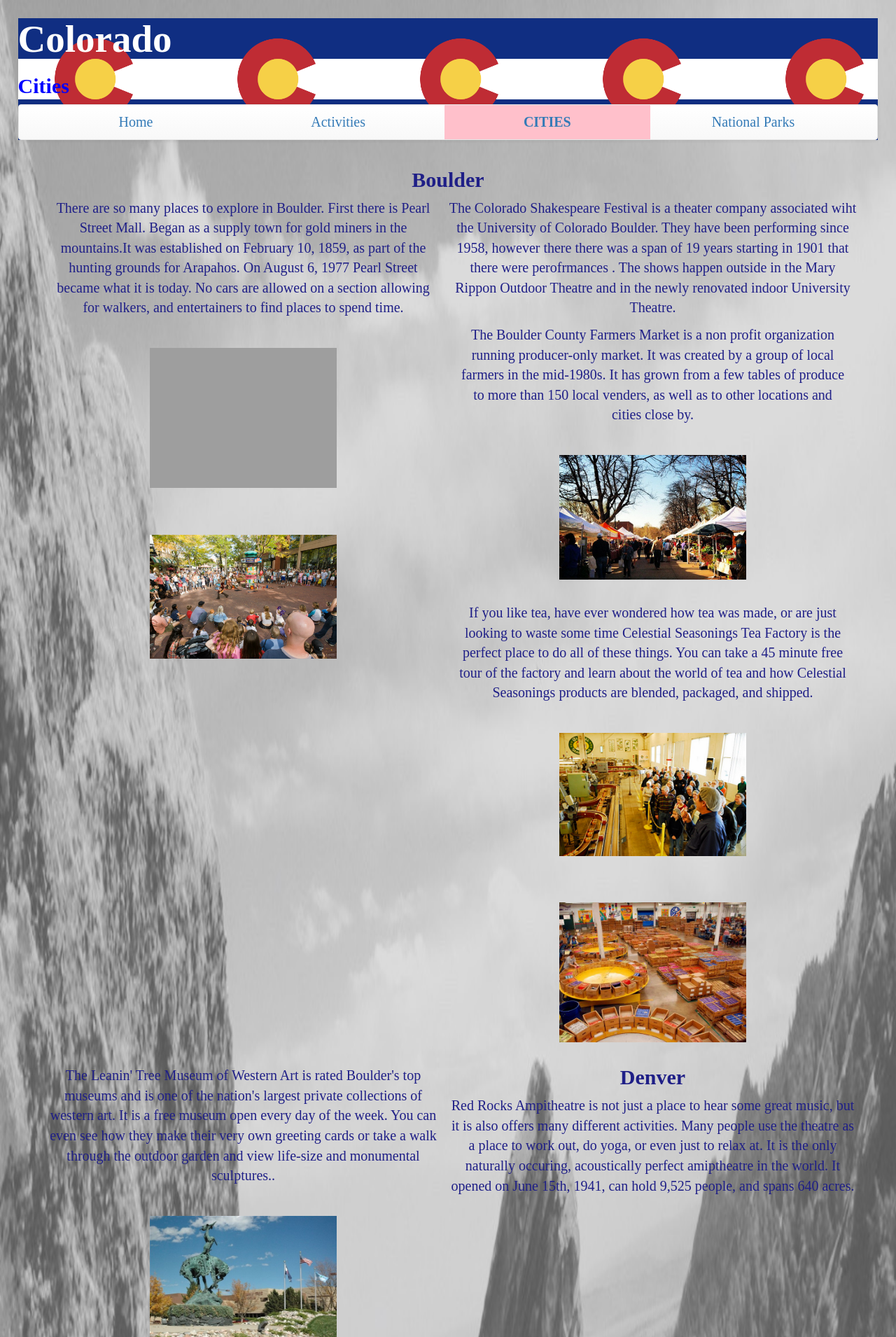
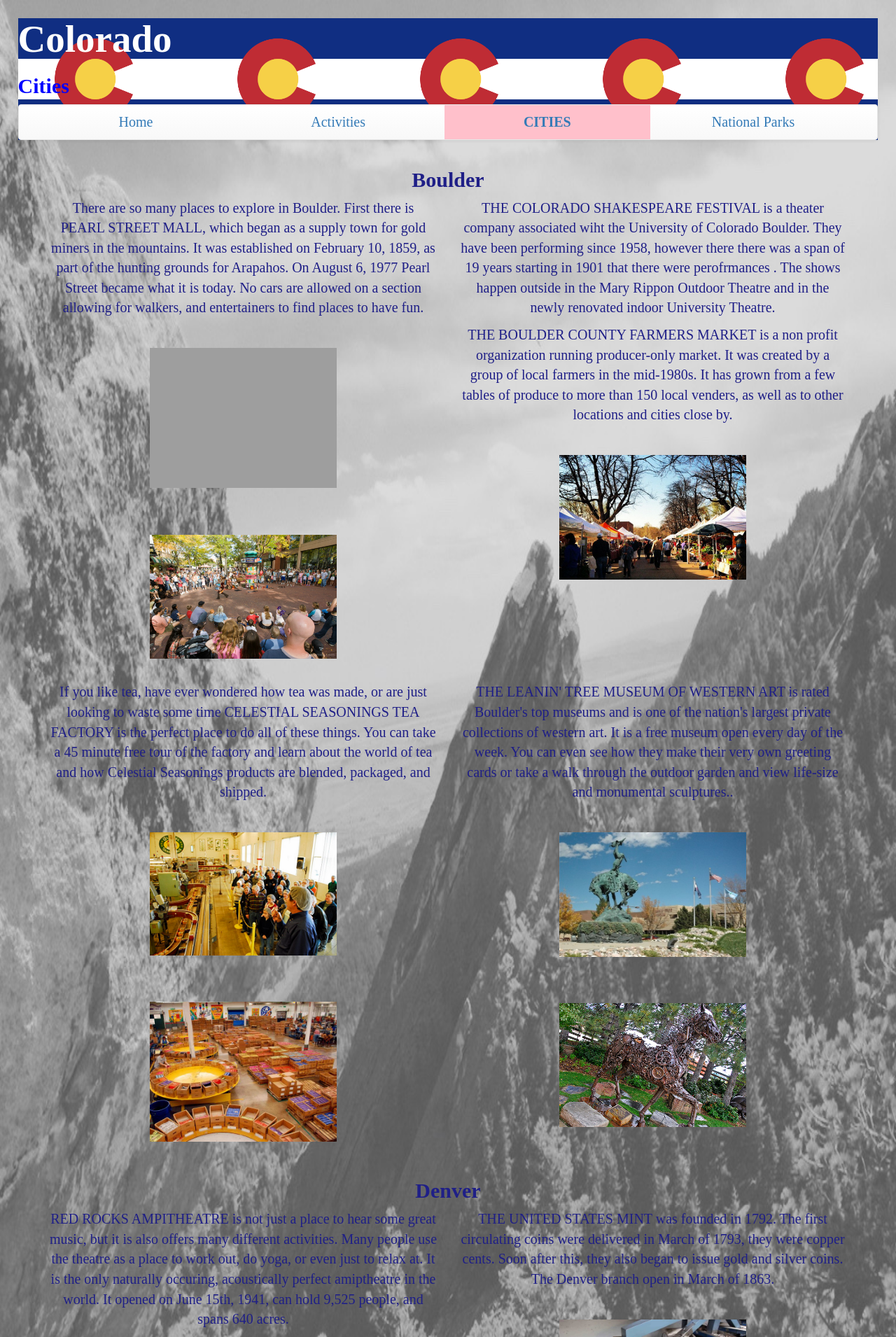
Before and after one commit to melonda/portfolio, a Python web app: template templates/cities.html in a window 1280 px wide. Shown: the top 1910 px of the page at 70% size. Run offline with Jinja, Linux system fonts and the light colour scheme; the template is opened without the code that fills it, so the values that code supplies are empty; some libraries are stand-ins or nearby versions; grey boxes are pictures that could not be loaded.

Commit message:
Additions
Added weather or Boulder, capitalized things to do in cities, added col
and row to Denver, added footer for cities

```diff
--- a/static/style.css
+++ b/static/style.css
@@ -98,6 +98,7 @@
 		background-image: url("CO.jpg");
 		background-size: 100% 100%;
 		background-repeat: no-repeat;
+
 	}
 	#flag{
 		float: right;
--- a/templates/cities.html
+++ b/templates/cities.html
@@ -17,52 +17,77 @@
 
 {% block content %}
 <div class="container text-center">
-  <div class="row">
 	<h3>Boulder</h3>
+	<!-- Weather for Boulder, CO -->
+<a href="http://www.accuweather.com/en/us/boulder-co/80302/weather-forecast/327347" class="aw-widget-legal">
+</a><div id="awcc1459392860377" class="aw-widget-current"  data-locationkey="327347" data-unit="f" data-language="en-us" data-useip="false" data-uid="awcc1459392860377"></div><script type="text/javascript" src="http://oap.accuweather.com/launch.js"></script>
+
+	<div class="row">
 	<div class="col-sm-12 col-md-6">
-		<p>There are so many places to explore in Boulder. First there is Pearl Street Mall. Began as a supply town for gold miners in the mountains.It was established on February 10, 1859, as part of the hunting grounds for Arapahos. On August 6, 1977 Pearl Street became what it is today. No cars are allowed on a section allowing for walkers, and entertainers to find places to spend time.</p>
+		<p>There are so many places to explore in Boulder. First there is PEARL STREET MALL, which began as a supply town for gold miners in the mountains. It was established on February 10, 1859, as part of the hunting grounds for Arapahos. On August 6, 1977 Pearl Street became what it is today. No cars are allowed on a section allowing for walkers, and entertainers to find places to have fun.</p>
 		<img src="static/PearlStreet.jpg" alt="Pearl Street">
 		<img src="static/PearlPerformance.jpg" alt="Performacne on Pearl Street">
 	</div>
-		<p>The Colorado Shakespeare Festival is a theater company associated wiht the University of Colorado Boulder. They have been performing since 1958, however there there was a span of 19 years starting in 1901 that there were perofrmances . The shows happen outside in the Mary Rippon Outdoor Theatre and in the newly renovated indoor University Theatre.</p>
+	<div class="col-sm-12 col-md-6">
+		<p>THE COLORADO SHAKESPEARE FESTIVAL is a theater company associated wiht the University of Colorado Boulder. They have been performing since 1958, however there there was a span of 19 years starting in 1901 that there were perofrmances . The shows happen outside in the Mary Rippon Outdoor Theatre and in the newly renovated indoor University Theatre.</p>
+	</div>
 	<div class="col-sm-12 col-md-6 ">
-		<p>The Boulder County Farmers Market is a non profit organization running producer-only market. It was created by a group of local farmers in the mid-1980s. It has grown from a few tables of produce to more than 150 local venders, as well as to other locations and cities close by. </p>
+		<p>THE BOULDER COUNTY FARMERS MARKET is a non profit organization running producer-only market. It was created by a group of local farmers in the mid-1980s. It has grown from a few tables of produce to more than 150 local venders, as well as to other locations and cities close by. </p>
 		<img src="static/farmersmarket.jpg" alt="Boulder County Farmers Market">
 	</div>
+</div>
+<div class="row">
 	<div class="col-sm-12 col-md-6">
-		<p>If you like tea, have ever wondered how tea was made, or are just looking to waste some time Celestial Seasonings Tea Factory is the perfect place to do all of these things. You can take a 45 minute free tour of the factory and learn about the world of tea and how Celestial Seasonings products are blended, packaged, and shipped.</p>
+		<p>If you like tea, have ever wondered how tea was made, or are just looking to waste some time CELESTIAL SEASONINGS TEA FACTORY is the perfect place to do all of these things. You can take a 45 minute free tour of the factory and learn about the world of tea and how Celestial Seasonings products are blended, packaged, and shipped.</p>
 		<img src="static/celestial.jpg" alt="Celestial Seasonings Factory Tour">
 		<img src="static/somuchtea.jpg" alt="Tea in Boxes">
 	</div>
 	<div class="col-sm-12 col-md-6">
-		<p>The Leanin' Tree Museum of Western Art is rated Boulder's top museums and is one of the nation's largest private collections of western art. It is a free museum open every day of the week. You can even see how they make their very own greeting cards or take a walk through the outdoor garden and view life-size and monumental sculptures.. </p>
+		<p>THE LEANIN' TREE MUSEUM OF WESTERN ART is rated Boulder's top museums and is one of the nation's largest private collections of western art. It is a free museum open every day of the week. You can even see how they make their very own greeting cards or take a walk through the outdoor garden and view life-size and monumental sculptures.. </p>
 		<img src="static/leanin_tree_museum.jpg" alt="Leanin Tree Museum">
 		<img src="static/LTM-horse.jpg" alt="Horse in Leanin Tree Museum">
 	</div>
-
-
+</div>
+</div>
+<div class="container text-center">
 	<h3>Denver</h3>
-		<p>Red Rocks Ampitheatre is not just a place to hear some great music, but it is also offers many different activities. Many people use the theatre as a place to work out, do yoga, or even just to relax at. It is the only naturally occuring, acoustically perfect amiptheatre in the world. It opened on June 15th, 1941, can hold 9,525 people, and spans 640 acres.</p>
+	<div class="row">
+	<div class="col-sm-12 col-md-6">
+		<p>RED ROCKS AMPITHEATRE is not just a place to hear some great music, but it is also offers many different activities. Many people use the theatre as a place to work out, do yoga, or even just to relax at. It is the only naturally occuring, acoustically perfect amiptheatre in the world. It opened on June 15th, 1941, can hold 9,525 people, and spans 640 acres.</p>
 		<img src="static/AirRedRocks.jpg" alt="Red Rocks from Above">
 		<img src="static/RedRocksFromStage.jpg" alt="Red Rocks From the Stage">
 		<img src="static/RedRocksShow.jpg" alt="Red Rocks during a show">
-		<p>United States Mint was founded in 1792. The first circulating coins were delivered in March of 1793, they were copper cents. Soon after this, they also began to issue gold and silver coins. The Denver branch open in March of 1863.</p>
+	</div>
+	<div class="col-sm-12 col-md-6">
+		<p>THE UNITED STATES MINT was founded in 1792. The first circulating coins were delivered in March of 1793, they were copper cents. Soon after this, they also began to issue gold and silver coins. The Denver branch open in March of 1863.</p>
 		<img src="static/coins.jpg" alt="Coins being made">
 		<img src="static/Coins2.jpg" alt="Another step in making coins">
 		<img src="static/coinproduction.jpg" alt="Coin Production">
 		<img src="static/USMint.jpg" alt="US Mint Sign">
+	</div>
+</div>
+</div>
+
 
 
 {% endblock %}
 
 
 {% block foot %}
-http://travel.usnews.com/Boulder_CO/Things_To_Do/
-https://www.tripadvisor.com/Attractions-g33324-Activities-Boulder_Colorado.html
-http://www.usmint.gov/mint_tours/?action=startreservation
-http://www.boulderdowntown.com/visit/history-of-pearl-street
-http://www.celestialseasonings.com/visit-us/tea-tour
-http://www.coloradoshakes.org/about/history
-www.leanintreemuseum.c…
-http://redrocksonline.com
+
+<a href="http://www.boulderdowntown.com/visit/history-of-pearl-street">Pearl Street</a>
+<a href="http://www.celestialseasonings.com/visit-us/tea-tour">Celestial Seasonings</a>
+<a href="http://www.coloradoshakes.org/about/history">Shakespeare Festival</a>
+<a href="http://www.leanintreemuseum.com/">Leanin' Tree Museum</a>
+<a href="http://www.usmint.gov/mint_tours/?action=startreservation">US Mint</a>
+<a href="http://redrocksonline.com">Red Rocks Ampitheatre</a>
+<a href="https://www.tripadvisor.com/Attractions-g33324-Activities-Boulder_Colorado.html
+">Boulder Atractions</a>
+
+
+
+
+
+
+
 {% endblock %}
```
